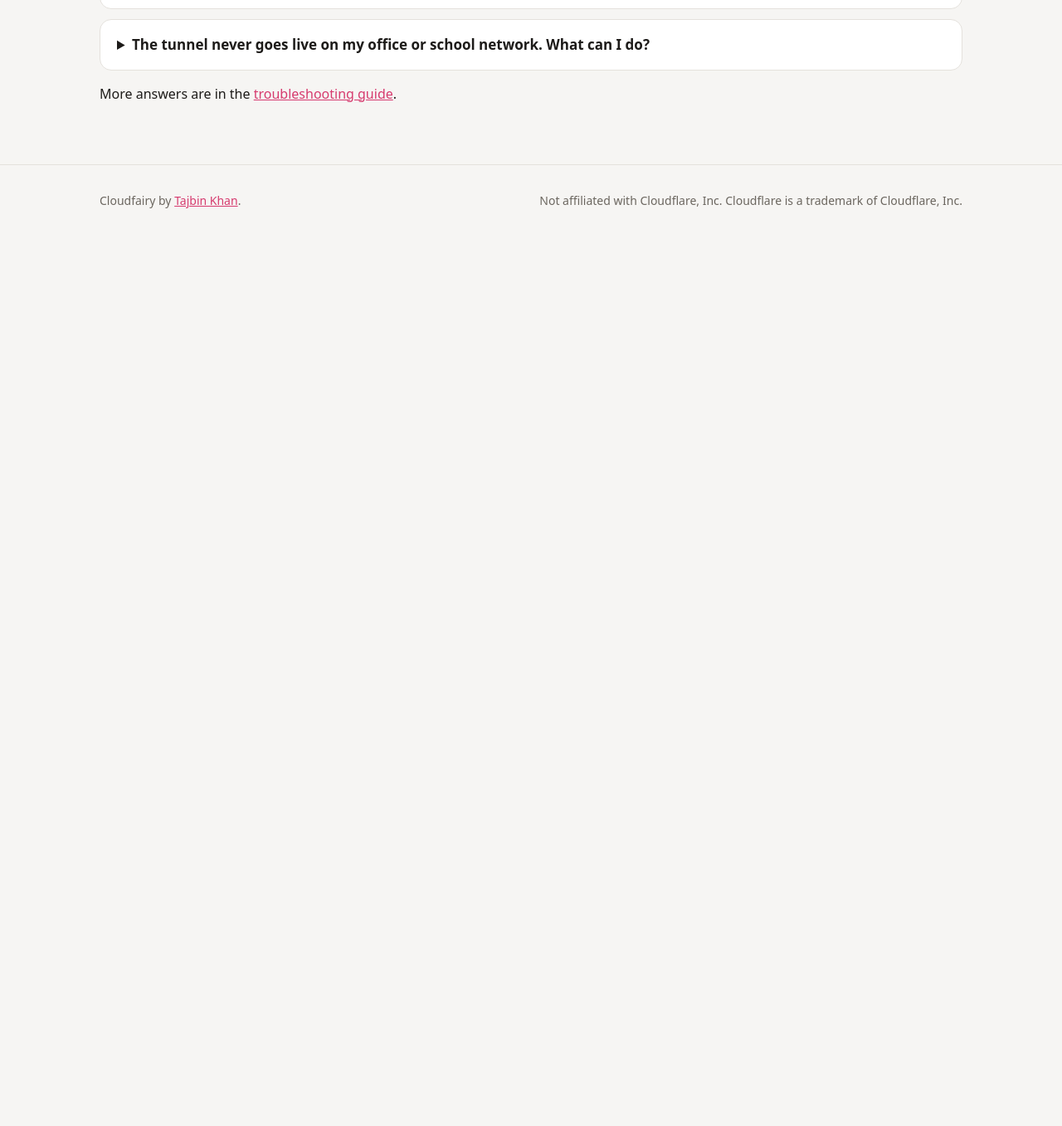
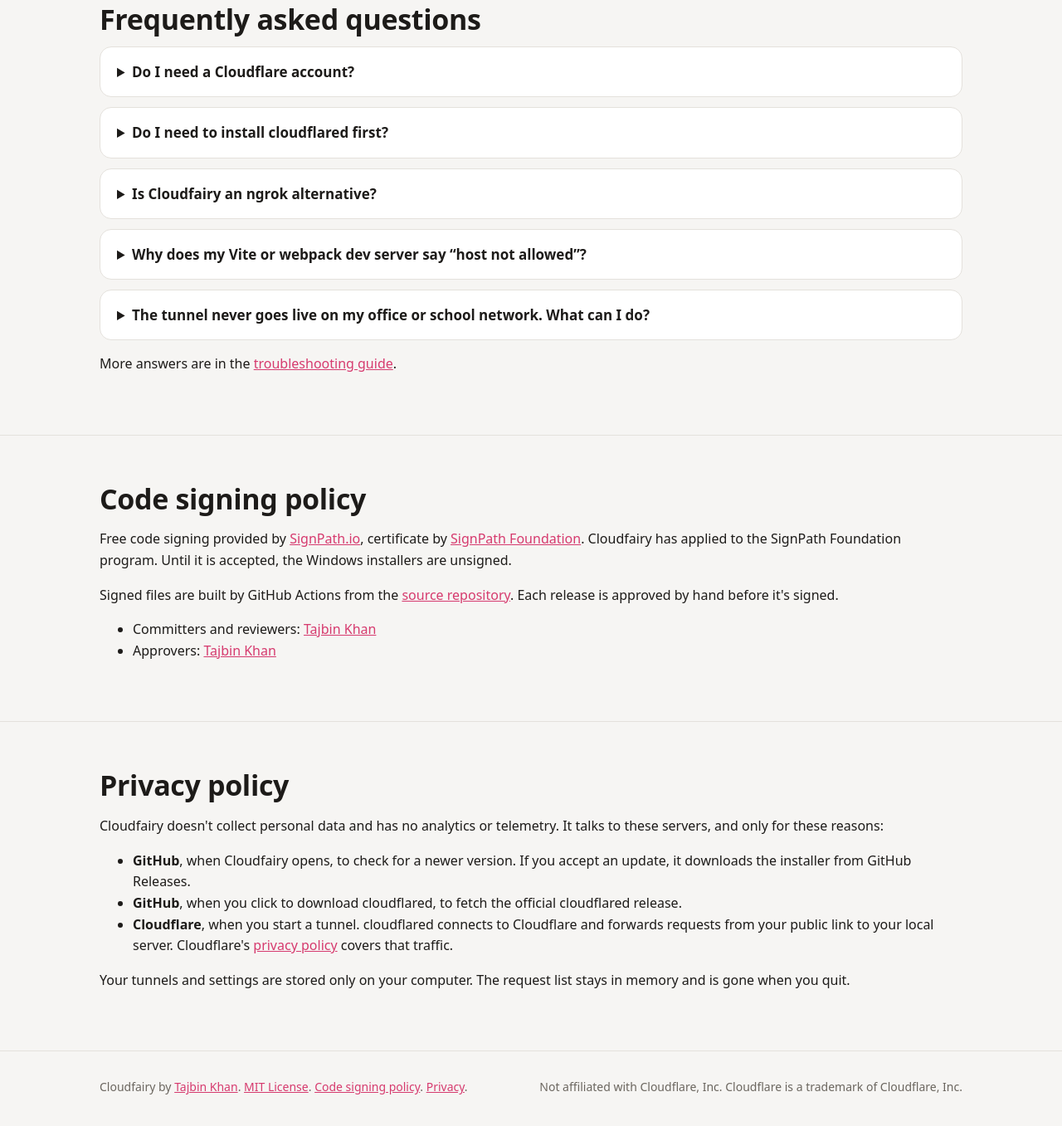
Before and after one commit to tajbinkhan/cloudfairy, a website: page site/index.html in a window 1280 px wide. Shown: the part 3057-4414 px from the top of the page at 83% size. Before the commit the page ends 3359 px from the top, so only its background shows below. Drawn offline with Linux system fonts and the light colour scheme.

Commit message:
Add first-launch notices, MIT license and code signing policy
- Ad-hoc sign the macOS app so Gatekeeper shows "Open Anyway" instead of "is damaged".
- Explain how to open the unsigned app on macOS and get past SmartScreen on Windows,
  in the README, the website and the release notes.
- Add an MIT LICENSE, a code signing policy and a privacy policy, which the
  SignPath Foundation needs before it signs Windows releases.

Co-Authored-By: Claude Opus 5.5 <noreply@anthropic.com>

```diff
--- a/package.json
+++ b/package.json
@@ -26,6 +26,7 @@
     "url": "https://github.com/tajbinkhan/cloudfairy/issues"
   },
   "author": "Tajbin Khan",
+  "license": "MIT",
   "scripts": {
     "tauri": "tauri",
     "dev": "tauri dev",
--- a/site/index.html
+++ b/site/index.html
@@ -313,6 +313,12 @@
             </tbody>
           </table>
         </div>
+        <h3>Opening it the first time on macOS</h3>
+        <p>Cloudfairy isn't notarized by Apple yet, so macOS blocks the first launch. Open the app once and click Done. Then go to System Settings → Privacy &amp; Security, scroll to Security, and click Open Anyway next to the Cloudfairy message. You only do this once.</p>
+        <p>If macOS says the app is damaged, run this in Terminal and open it again:</p>
+        <pre><code>xattr -dr com.apple.quarantine /Applications/Cloudfairy.app</code></pre>
+        <h3>Opening it the first time on Windows</h3>
+        <p>The installer isn't code-signed yet, so SmartScreen may say “Windows protected your PC”. Click More info, then Run anyway.</p>
         <h3>Build from source</h3>
         <p>You need <a href="https://rustup.rs">Rust</a> and <a href="https://nodejs.org">Node.js</a> 18 or newer.</p>
         <pre><code>git clone https://github.com/tajbinkhan/cloudfairy.git
@@ -349,11 +355,36 @@ npm run build</code></pre>
         <p>More answers are in the <a href="https://github.com/tajbinkhan/cloudfairy#troubleshooting">troubleshooting guide</a>.</p>
       </div>
     </section>
+
+    <section id="code-signing">
+      <div class="wrap">
+        <h2>Code signing policy</h2>
+        <p>Free code signing provided by <a href="https://about.signpath.io">SignPath.io</a>, certificate by <a href="https://signpath.org">SignPath Foundation</a>. Cloudfairy has applied to the SignPath Foundation program. Until it is accepted, the Windows installers are unsigned.</p>
+        <p>Signed files are built by GitHub Actions from the <a href="https://github.com/tajbinkhan/cloudfairy">source repository</a>. Each release is approved by hand before it's signed.</p>
+        <ul>
+          <li>Committers and reviewers: <a href="https://github.com/tajbinkhan">Tajbin Khan</a></li>
+          <li>Approvers: <a href="https://github.com/tajbinkhan">Tajbin Khan</a></li>
+        </ul>
+      </div>
+    </section>
+
+    <section id="privacy">
+      <div class="wrap">
+        <h2>Privacy policy</h2>
+        <p>Cloudfairy doesn't collect personal data and has no analytics or telemetry. It talks to these servers, and only for these reasons:</p>
+        <ul>
+          <li><strong>GitHub</strong>, when Cloudfairy opens, to check for a newer version. If you accept an update, it downloads the installer from GitHub Releases.</li>
+          <li><strong>GitHub</strong>, when you click to download cloudflared, to fetch the official cloudflared release.</li>
+          <li><strong>Cloudflare</strong>, when you start a tunnel. cloudflared connects to Cloudflare and forwards requests from your public link to your local server. Cloudflare's <a href="https://www.cloudflare.com/privacypolicy/">privacy policy</a> covers that traffic.</li>
+        </ul>
+        <p>Your tunnels and settings are stored only on your computer. The request list stays in memory and is gone when you quit.</p>
+      </div>
+    </section>
   </main>
 
   <footer>
     <div class="wrap">
-      <span>Cloudfairy by <a href="https://github.com/tajbinkhan">Tajbin Khan</a>.</span>
+      <span>Cloudfairy by <a href="https://github.com/tajbinkhan">Tajbin Khan</a>. <a href="https://github.com/tajbinkhan/cloudfairy/blob/main/LICENSE">MIT License</a>. <a href="#code-signing">Code signing policy</a>. <a href="#privacy">Privacy</a>.</span>
       <span>Not affiliated with Cloudflare, Inc. Cloudflare is a trademark of Cloudflare, Inc.</span>
     </div>
   </footer>
--- a/src-tauri/Cargo.toml
+++ b/src-tauri/Cargo.toml
@@ -3,6 +3,7 @@ name = "cloudfairy"
 version = "0.1.6"
 description = "Desktop app (GUI) for Cloudflare quick tunnels: share localhost with a public trycloudflare.com link"
 authors = ["Tajbin Khan"]
+license = "MIT"
 homepage = "https://tajbinkhan.github.io/cloudfairy/"
 repository = "https://github.com/tajbinkhan/cloudfairy"
 readme = "../README.md"
--- a/src-tauri/tauri.conf.json
+++ b/src-tauri/tauri.conf.json
@@ -30,6 +30,9 @@
     "category": "DeveloperTool",
     "shortDescription": "Share a local port to the internet with Cloudflare quick tunnels",
     "longDescription": "Cloudfairy is a desktop app for Cloudflare quick tunnels. Type a local port and get a public https://….trycloudflare.com link, without running cloudflared in a terminal. Run several tunnels at once, copy the link or show a QR code, and watch live cloudflared logs. No Cloudflare account needed.",
+    "macOS": {
+      "signingIdentity": "-"
+    },
     "icon": [
       "icons/32x32.png",
       "icons/128x128.png",
```
Also changed, not shown: .github/workflows/build.yml, README.md, 1 other file.
